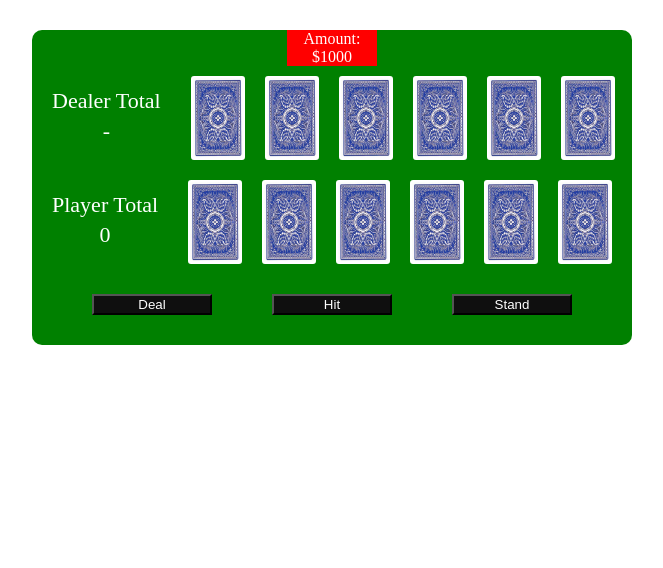
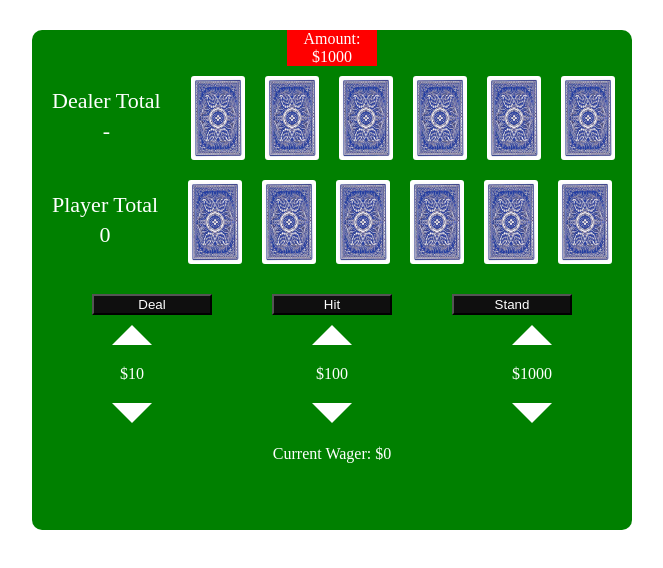
Before and after one commit to FreddyCalk/blackjack-game, a plain HTML site: page index.html in a window 1280 px wide. Shown: the whole page, without its empty margins (308-971 px from the left). Drawn offline with Linux system fonts and the light colour scheme.

Commit message:
added prototype for new wagering system
still has a couple bugs, user can deal cards without making a wager

```diff
--- a/index.html
+++ b/index.html
@@ -13,6 +13,7 @@
 <title>BlackJack Game!</title>
 
 <script type="text/javascript" src="scripts.js"></script>
+<!-- <link rel="stylesheet" href="bootstrap/css/bootstrap.min.css"> -->
 <link rel="stylesheet" type="text/css" href="styles.css">
 
 <div id="the-table">
@@ -44,6 +45,22 @@
 		<button id="hit-button" onclick="hit()">Hit</button>
 		<button id="stand-button" onclick="stand()">Stand</button>
 	</div>
+	<div class="gamble-buttons">
+		<div type="button" class="bet up-arrow" onclick="placeBet(10)"></div>
+		<div type="button" class="bet up-arrow" onclick="placeBet(100)"></div>
+		<div type="button" class="bet up-arrow" onclick="placeBet(1000)"></div>
+	</div>
+	<div class="gamble-buttons">
+		<div class="bet-amount">$10</div>
+		<div class="bet-amount">$100</div>
+		<div class="bet-amount">$1000</div>
+	</div>
+	<div class="gamble-buttons">
+		<div type="button" class="bet down-arrow" onclick="placeBet(-10)"></div>
+		<div type="button" class="bet down-arrow" onclick="placeBet(-100)"></div>
+		<div type="button" class="bet down-arrow" onclick="placeBet(-1000)"></div>
+	</div>
+	<div id="wager">Current Wager: <span id="current-bet">$0</span></div>
 
 	<div id="message"></div>
 
--- a/scripts.js
+++ b/scripts.js
@@ -48,7 +48,7 @@ function calculateTotal(hand, who){
 	var idWhoToGet = who+'-total';
 	document.getElementById(idWhoToGet).innerHTML = total;
 
-		if(total>21){
+		if((total>21)&&(!busted)){
 				bust(who);
 		}
 	return total;
@@ -97,18 +97,22 @@ function checkWin(){
 
 }
 
+function placeBet(amount){
+	bet += amount;
+	if(bet<0){
+		alert("You must wager a positive amount");
+		bet = 0;
+	}else if(bet> totalPot){
+		alert("You don't have that much to wager");
+		bet = totalPot;
+	}
+	document.getElementById('current-bet').innerHTML = "$"+ bet;
+}
+
 function deal(){
 // Shuffled deck from function shuffleDeck
 	reset();
-	bet = Number(prompt("How much would you like to wager?"))
-	while(bet>totalPot){
-		if(bet>totalPot){
-			bet = Number(prompt("You don't have that much money to risk! Enter a number less than your total $ amount"))
-		}
-	}
-	while(bet<=0){
-		bet = Number(prompt("You must wager a positive amount!"))
-	}
+
 	deck = shuffleDeck();
 	playerHand=[deck[0],deck[2]];
 	dealerHand=[deck[1],deck[3]];
@@ -201,12 +205,6 @@ function shuffleDeck(){
 	// var numberOfTimesToShuffle = Math.floor( Math.random() * 500 + 500);
 	var numberOfTimesToShuffle = 2000;
 
-// Math.random() // Create a random 16 digit number between 0 and 1
-// //eg .89745839857324985
-// .89745839857324985 * 500 = 450.745839857324985
-// 450.745839857324985 + 500 = 950.745839857324985
-// 950
-
 	//Shuffle the deck
 	for(i = 0; i < numberOfTimesToShuffle; i++){
 		//pick 2 random cards from the deck. And switch them.
--- a/styles.css
+++ b/styles.css
@@ -1,7 +1,7 @@
 #the-table{
 	background: green;
 	max-width: 600px;
-	height:315px;
+	height:500px;
 	border-radius: 10px;
 	margin: auto;
 	margin-top: 30px;
@@ -90,4 +90,45 @@
 	color: white;
 	font-size: 20px;
 	text-align: center;
+	margin-top: 20px;
 }
+.gamble-buttons .bet{
+	display:inline;
+	float:left;
+	margin: 0px 80px 0px;
+}
+.gamble-buttons .bet-amount{
+	display:inline;
+	float:left;
+	color:white;
+	margin:20px;
+	width:160px;
+	text-align: center;
+}
+.up-arrow:hover{
+	border-bottom: 20px solid #ccc;
+	cursor: pointer;
+}
+.down-arrow:hover{
+	border-top: 20px solid #ccc;
+	cursor: pointer;
+}
+.up-arrow{
+	width:0px;
+	border-left: 20px solid transparent;
+	border-right: 20px solid transparent;
+	border-bottom: 20px solid white;
+	margin-bottom: 20px;
+}
+.down-arrow{
+	width:0px;
+	border-left: 20px solid transparent;
+	border-right: 20px solid transparent;
+	border-top: 20px solid white;
+	margin-top: 20px;
+}
+#wager{
+	text-align: center;
+	margin-top: 120px;
+	color:white;
+}
```
